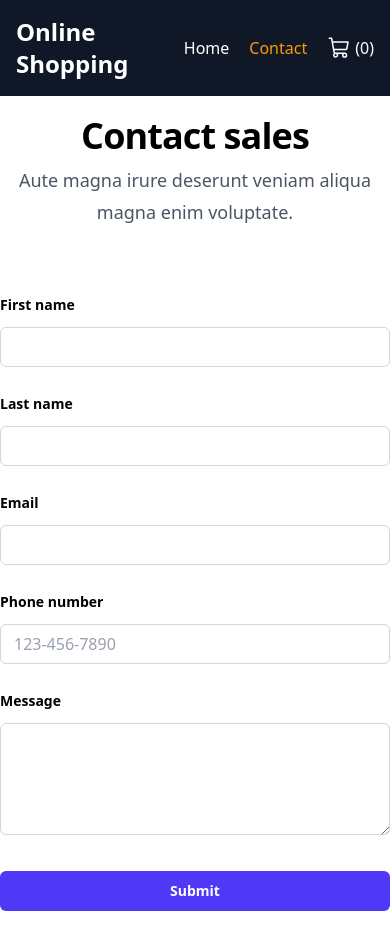
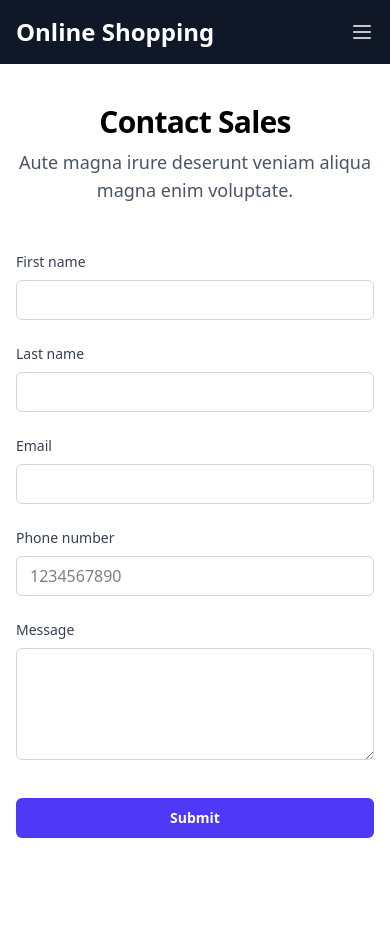
Before and after one commit to Darshil122/E-commerce, a React (Vite) app: page /Contact in a window 390 px wide. After the commit the page ends 878 px from the top, so only its background shows below. Built offline with nearby package versions, Linux system fonts and the light colour scheme.

Commit message:
Update file

```diff
--- a/src/components/Navbar.jsx
+++ b/src/components/Navbar.jsx
@@ -1,54 +1,67 @@
-import React from "react";
-import { Link, NavLink } from "react-router-dom";
-import { ShoppingCartIcon } from "@phosphor-icons/react";
+import React, { useState } from "react";
+import { NavLink } from "react-router-dom";
+import { ShoppingCartIcon, ListIcon, XIcon } from "@phosphor-icons/react";
 import { useSelector } from "react-redux";
 
 const Navbar = () => {
+  const [menuOpen, setMenuOpen] = useState(false);
   const cartItems = useSelector((state) => state.cart.items);
+  const totalItems = cartItems.reduce((x, item) => x + item.quantity, 0);
 
-  const totalItems = cartItems.reduce((x, item) => x + item.quantity, 0);
   return (
-    <nav className="bg-gray-900 text-white p-4 flex justify-between items-center">
+    <nav className="bg-gray-900 text-white p-4">
+      <div className="flex justify-between items-center">
         <h1 className="text-2xl font-bold">Online Shopping</h1>
-      <div className="flex items-center gap-5">
+        {/* Toggle button for mobile menu */}
+        <button
+          className="md:hidden"
+          onClick={() => setMenuOpen(!menuOpen)}
+        >
+          {menuOpen ? <XIcon size={24} /> : <ListIcon size={24} />}
+        </button>
+        {/* Menu links - hidden on small screens */}
+        <div className="hidden md:flex items-center gap-5">
+          <NavLinks totalItems={totalItems} />
+        </div>
+      </div>
+
+      {/* Mobile menu - shown only when menuOpen is true */}
+      {menuOpen && (
+        <div className="flex flex-col mt-3 gap-3 md:hidden">
+          <NavLinks totalItems={totalItems} onLinkClick={() => setMenuOpen(false)} />
+        </div>
+      )}
+    </nav>
+  );
+};
+
+const NavLinks = ({ totalItems, onLinkClick }) => (
+  <>
     <NavLink
       to="/"
-          className={({ isActive }) =>
-            isActive ? "text-amber-500" : "text-white"
-          }
+      className={({ isActive }) => (isActive ? "text-amber-500" : "text-white")}
+      onClick={onLinkClick}
     >
       Home
     </NavLink>
-        {/* <NavLink
-          to="/About"
-          className={({ isActive }) =>
-            isActive ? "text-amber-500" : "text-white"
-          }
-        >
-          About
-        </NavLink> */}
     <NavLink
       to="/Contact"
-          className={({ isActive }) =>
-            isActive ? "text-amber-500" : "text-white"
-          }
+      className={({ isActive }) => (isActive ? "text-amber-500" : "text-white")}
+      onClick={onLinkClick}
     >
       Contact
     </NavLink>
     <NavLink
       to="/cart"
-          className={({ isActive }) =>
-            isActive ? "text-amber-500" : "text-white"
-          }
+      className={({ isActive }) => (isActive ? "text-amber-500" : "text-white")}
+      onClick={onLinkClick}
     >
       <div className="relative flex items-center gap-1">
         <ShoppingCartIcon size={24} />
         <span>({totalItems})</span>
       </div>
     </NavLink>
-      </div>
-    </nav>
+  </>
 );
-};
 
 export default Navbar;
--- a/src/pages/Contact.jsx
+++ b/src/pages/Contact.jsx
@@ -16,26 +16,28 @@ const Contact = () => {
   };
 
   return (
-    <>
-      <div className="mx-auto max-w-2xl text-center mt-5">
-        <h2 className="text-4xl font-semibold tracking-tight text-balance sm:text-5xl">
-          Contact sales
+    <div className="px-4 sm:px-6 lg:px-8 py-10">
+      <div className="mx-auto max-w-2xl text-center">
+        <h2 className="text-3xl sm:text-4xl font-semibold tracking-tight">
+          Contact Sales
         </h2>
-        <p className="mt-2 text-lg/8 text-gray-600">
+        <p className="mt-2 text-lg text-gray-600">
           Aute magna irure deserunt veniam aliqua magna enim voluptate.
         </p>
       </div>
+
       <form
-        action=""
         onSubmit={handleSubmit(handleFormSubmit)}
-        className="mx-auto mt-16 max-w-xl sm:mt-13"
+        className="mx-auto mt-12 max-w-xl"
       >
-        <div className="grid grid-cols-1 gap-x-8 gap-y-6 sm:grid-cols-2">
+        <div className="grid grid-cols-1 sm:grid-cols-2 gap-6">
           <div>
-            <label htmlFor="fname" className="text-sm/6 font-semibold">
+            <label
+              htmlFor="fname"
+              className="block text-sm font-medium text-gray-700"
+            >
               First name
             </label>
-            <div className="mt-2.5">
             <input
               {...register("fname", {
                 required: "Please enter your first name",
@@ -45,20 +47,23 @@ const Contact = () => {
                 },
               })}
               id="fname"
-                name="fname"
               type="text"
-                className="w-full rounded-md px-3.5 py-2 text-base outline-1 -outline-offset-1 outline-gray-300 focus:outline-2 focus:-outline-offset-2 focus:outline-indigo-600"
+              className="mt-2 w-full rounded-md px-3.5 py-2 text-base outline-1 -outline-offset-1 outline-gray-300 focus:outline-2 focus:-outline-offset-2 focus:outline-indigo-600"
             />
             {errors.fname && (
-                <p className="text-red-700">{errors.fname.message}</p>
+              <p className="text-red-600 text-sm mt-1">
+                {errors.fname.message}
+              </p>
             )}
           </div>
-          </div>
+
           <div>
-            <label htmlFor="lname" className="text-sm/6 font-semibold">
+            <label
+              htmlFor="lname"
+              className="block text-sm font-medium text-gray-700"
+            >
               Last name
             </label>
-            <div className="mt-2.5">
             <input
               {...register("lname", {
                 required: "Please enter your last name",
@@ -68,95 +73,106 @@ const Contact = () => {
                 },
               })}
               id="lname"
-                name="lname"
               type="text"
-                className="w-full rounded-md px-3.5 py-2 text-base outline-1 -outline-offset-1 outline-gray-300 focus:outline-2 focus:-outline-offset-2 focus:outline-indigo-600"
+              className="mt-2 w-full rounded-md px-3.5 py-2 text-base outline-1 -outline-offset-1 outline-gray-300 focus:outline-2 focus:-outline-offset-2 focus:outline-indigo-600"
             />
             {errors.lname && (
-                <p className="text-red-700">{errors.lname.message}</p>
+              <p className="text-red-600 text-sm mt-1">
+                {errors.lname.message}
+              </p>
             )}
           </div>
-          </div>
+
           <div className="sm:col-span-2">
-            <label htmlFor="email" className="text-sm/6 font-semibold">
+            <label
+              htmlFor="email"
+              className="block text-sm font-medium text-gray-700"
+            >
               Email
             </label>
-            <div className="mt-2.5">
             <input
               {...register("email", {
                 required: "Please enter your email",
                 pattern: {
-                    value: /^[A-Z0-9._%+-]+@[A-Z0-9.-]+\.[A-Z]{2,4}$/i,
+                  value: /^[A-Z0-9._%+-]+@[A-Z0-9.-]+\.[A-Z]{2,}$/i,
                   message: "Please enter a valid email",
                 },
               })}
               id="email"
-                name="email"
               type="email"
-                className="w-full rounded-md px-3.5 py-2 text-base outline-1 -outline-offset-1 outline-gray-300 focus:outline-2 focus:-outline-offset-2 focus:outline-indigo-600"
+              className="mt-2 w-full rounded-md px-3.5 py-2 text-base outline-1 -outline-offset-1 outline-gray-300 focus:outline-2 focus:-outline-offset-2 focus:outline-indigo-600"
             />
             {errors.email && (
-                <p className="text-red-700">{errors.email.message}</p>
+              <p className="text-red-600 text-sm mt-1">
+                {errors.email.message}
+              </p>
             )}
           </div>
-          </div>
+
           <div className="sm:col-span-2">
-            <label htmlFor="number" className="text-sm/6 font-semibold">
+            <label
+              htmlFor="number"
+              className="block text-sm font-medium text-gray-700"
+            >
               Phone number
             </label>
-            <div className="mt-2.5">
             <input
               {...register("number", {
                 required: "Please enter your phone number",
                 pattern: {
                   value: /^\d{10}$/,
-                    message: "Please enter a valid phone number",
+                  message: "Please enter a valid 10-digit number",
                 },
               })}
               id="number"
-                name="number"
               type="text"
-                placeholder="123-456-7890"
-                className="w-full rounded-md px-3.5 py-2 text-base outline-1 -outline-offset-1 outline-gray-300 placeholder:text-gray-400 focus:outline-2 focus:-outline-offset-2 focus:outline-indigo-600"
+              placeholder="1234567890"
+              className="mt-2 w-full rounded-md px-3.5 py-2 text-base outline-1 -outline-offset-1 outline-gray-300 focus:outline-2 focus:-outline-offset-2 focus:outline-indigo-600"
             />
             {errors.number && (
-                <p className="text-red-700">{errors.number.message}</p>
+              <p className="text-red-600 text-sm mt-1">
+                {errors.number.message}
+              </p>
             )}
           </div>
-          </div>
+
           <div className="sm:col-span-2">
-            <label htmlFor="message" className="text-sm/6 font-semibold">
+            <label
+              htmlFor="message"
+              className="block text-sm font-medium text-gray-700"
+            >
               Message
             </label>
-            <div className="mt-2.5">
             <textarea
               {...register("message", {
                 required: "Please enter your message",
                 minLength: {
                   value: 5,
-                    message: "must be at least 5 characters",
+                  message: "Message must be at least 5 characters",
                 },
               })}
               id="message"
-                name="message"
               rows={4}
-                className="w-full rounded-md px-3.5 py-2 text-base outline-1 -outline-offset-1 outline-gray-300 focus:outline-2 focus:-outline-offset-2 focus:outline-indigo-600"
+              className="mt-2 w-full rounded-md px-3.5 py-2 text-base outline-1 -outline-offset-1 outline-gray-300 focus:outline-2 focus:-outline-offset-2 focus:outline-indigo-600"
             />
             {errors.message && (
-                <p className="text-red-700">{errors.message.message}</p>
+              <p className="text-red-600 text-sm mt-1">
+                {errors.message.message}
+              </p>
             )}
           </div>
         </div>
-        </div>
-        <div className="my-7.5">
+
+        <div className="mt-8">
           <button
             type="submit"
-            className="w-full rounded-md bg-indigo-600 px-3.5 py-2.5 text-center text-sm font-semibold text-white hover:bg-indigo-500">
+            className="w-full rounded-md bg-indigo-600 px-4 py-2.5 text-center text-sm font-semibold text-white hover:bg-indigo-500 focus:ring-2 focus:ring-indigo-400 focus:outline-none"
+          >
             Submit
           </button>
         </div>
       </form>
-    </>
+    </div>
   );
 };
 
--- a/src/pages/Home.jsx
+++ b/src/pages/Home.jsx
@@ -9,14 +9,14 @@ const Home = () => {
         <div className="absolute top-1/3 left-25 text-black max-w-md">
           <h3 className="text-4xl font-bold mb-2">Online Shopping</h3>
           <p className="text-lg">
-        Welcome to the future of online shopping! Discover amazing products at unbeatable prices.
+            Welcome to the future of online shopping! Discover amazing products
+            at unbeatable prices.
           </p>
         </div>
       </div>
 
       <Products />
     </>
-
   );
 };
 
```
Also changed, not shown: src/pages/Cart.jsx (+46 -21 lines), src/pages/Product.jsx (+31 -17 lines), src/pages/Products.jsx (+7 -2 lines). Lines whose indentation alone changed are shown as unchanged.
